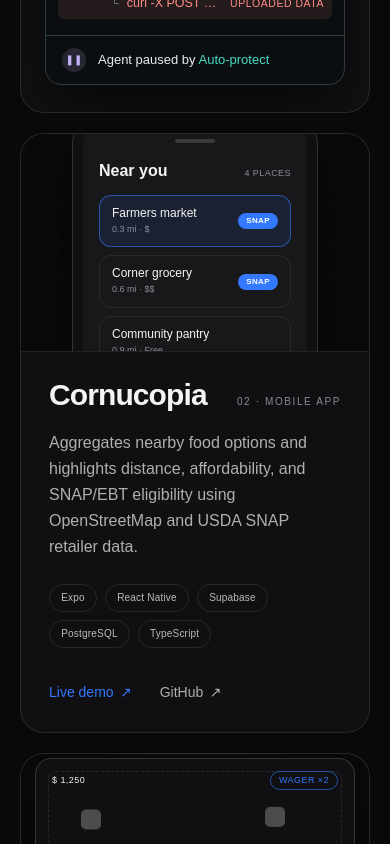
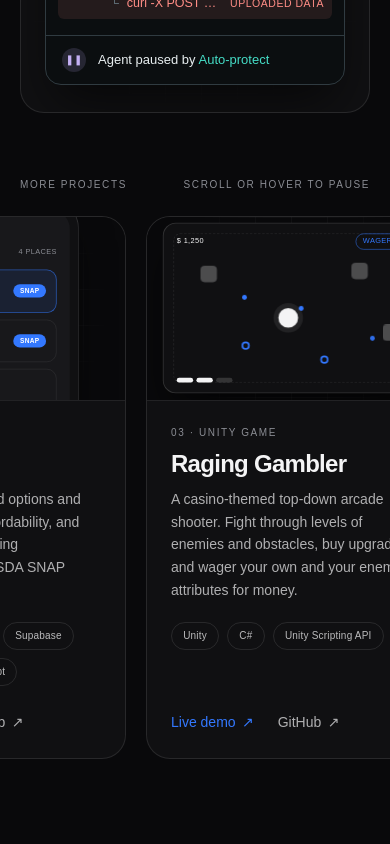
Before and after one commit to JakeFloch/jakefloch, a Next.js app: page / in a window 390 px wide. Shown: the part 3960-4804 px from the top of the page. Built offline with nearby package versions, Linux system fonts and the light colour scheme; a web font is replaced by a local one.

Commit message:
Show secondary projects in a slow auto-scrolling rail
Replace the 2x2 grid with a horizontal strip of smaller cards that
drifts and loops. It stays a normal scroll container, pauses on hover
or focus, and holds still under prefers-reduced-motion.

```diff
--- a/src/app/globals.css
+++ b/src/app/globals.css
@@ -225,6 +225,14 @@ em {
   animation: scan 3.2s ease-in-out infinite;
 }
 
+/* Scroll container without a visible scrollbar */
+.no-scrollbar {
+  scrollbar-width: none;
+}
+.no-scrollbar::-webkit-scrollbar {
+  display: none;
+}
+
 /* Form fields */
 .field {
   width: 100%;
--- /dev/null
+++ b/src/components/ProjectRail.tsx
@@ -0,0 +1,84 @@
+"use client";
+import { useEffect, useRef, type ReactNode } from "react";
+
+const SPEED = 28; // px per second
+
+// A horizontal strip of cards that drifts left on its own and loops
+// seamlessly. `sets` are identical copies of the same cards laid end to end;
+// once a full copy has scrolled past, the position snaps back by one copy.
+// It is an ordinary scroll container, so trackpad, touch and keyboard
+// scrolling all work, and the drift pauses while it is hovered or focused.
+export default function ProjectRail({ sets }: { sets: ReactNode[] }) {
+  const ref = useRef<HTMLDivElement | null>(null);
+  const paused = useRef(false);
+
+  useEffect(() => {
+    const el = ref.current;
+    if (!el) return;
+    const reduce = window.matchMedia("(prefers-reduced-motion: reduce)").matches;
+
+    let raf = 0;
+    let last = performance.now();
+    let pos = el.scrollLeft; // float; scrollLeft itself may round
+    let visible = false;
+
+    const io = new IntersectionObserver(([entry]) => {
+      visible = entry.isIntersecting;
+    });
+    io.observe(el);
+
+    const tick = (t: number) => {
+      const dt = Math.min(64, t - last);
+      last = t;
+      const a = el.children[0] as HTMLElement | undefined;
+      const b = el.children[1] as HTMLElement | undefined;
+      const period = a && b ? b.offsetLeft - a.offsetLeft : 0;
+
+      // Follow the user if they scrolled since the last frame.
+      if (Math.abs(el.scrollLeft - pos) > 2) pos = el.scrollLeft;
+      if (!paused.current && visible && !reduce) pos += (SPEED * dt) / 1000;
+      if (period > 0 && pos >= period) pos -= period;
+      if (Math.abs(el.scrollLeft - pos) >= 0.5) el.scrollLeft = pos;
+
+      raf = requestAnimationFrame(tick);
+    };
+    raf = requestAnimationFrame(tick);
+
+    return () => {
+      cancelAnimationFrame(raf);
+      io.disconnect();
+    };
+  }, []);
+
+  const pause = () => {
+    paused.current = true;
+  };
+  const resume = () => {
+    paused.current = false;
+  };
+
+  return (
+    <div
+      ref={ref}
+      role="region"
+      aria-label="More projects"
+      tabIndex={0}
+      onPointerEnter={pause}
+      onPointerLeave={resume}
+      onFocus={pause}
+      onBlur={resume}
+      className="no-scrollbar -mx-5 flex gap-5 overflow-x-auto px-5 md:-mx-10 md:px-10"
+    >
+      {sets.map((set, i) => (
+        <div
+          key={i}
+          // Only the first copy is exposed to assistive tech.
+          aria-hidden={i > 0 ? true : undefined}
+          className="flex shrink-0 gap-5"
+        >
+          {set}
+        </div>
+      ))}
+    </div>
+  );
+}
--- a/src/components/ProjectVisuals.tsx
+++ b/src/components/ProjectVisuals.tsx
@@ -10,7 +10,7 @@ function Frame({ children }: { children: ReactNode }) {
       className="relative flex aspect-[16/10] items-center justify-center overflow-hidden border-b border-line bg-ink"
     >
       <div className="visual-grid absolute inset-0" />
-      <div className="relative transition-transform duration-700 ease-out group-hover:scale-[1.04]">
+      <div className="relative scale-[0.82] transition-transform duration-700 ease-out group-hover:scale-[0.87]">
         {children}
       </div>
     </div>
--- a/src/components/Projects.tsx
+++ b/src/components/Projects.tsx
@@ -1,5 +1,6 @@
 import type { ReactNode } from "react";
 import HarnessDemo from "./HarnessDemo";
+import ProjectRail from "./ProjectRail";
 import {
   CornucopiaVisual,
   GalleryBoardVisual,
@@ -68,17 +69,69 @@ const PROJECTS: Project[] = [
   },
 ];
 
-function ExternalLink({ href, children }: { href: string; children: ReactNode }) {
+function ExternalLink({
+  href,
+  children,
+  clone = false,
+}: {
+  href: string;
+  children: ReactNode;
+  clone?: boolean;
+}) {
   return (
     <a
       href={href}
       target="_blank"
       rel="noopener noreferrer"
+      tabIndex={clone ? -1 : undefined}
       className="link text-sm font-medium"
     >
       {children} <span aria-hidden>↗</span>
     </a>
   );
+}
+
+// One pass of the project cards. The rail repeats these to loop; repeats are
+// clones, kept out of the tab order.
+function cards(clone: boolean) {
+  return PROJECTS.map((p, i) => (
+    <article
+      key={p.title}
+      className="group flex w-[18.5rem] shrink-0 flex-col overflow-hidden rounded-3xl border border-line bg-ink-2 transition-colors duration-300 hover:border-fg/25 sm:w-[21rem]"
+    >
+      <p.Visual />
+      <div className="flex flex-1 flex-col p-6">
+        <span className="label">
+          {String(i + 2).padStart(2, "0")} · {p.kind}
+        </span>
+        <h3 className="mt-3 font-display text-2xl leading-none tracking-[-0.03em]">
+          {p.title}
+        </h3>
+        <p className="mt-3 text-sm leading-relaxed text-fg/70">
+          {p.description}
+        </p>
+        <div className="mt-5 flex flex-wrap gap-2">
+          {p.tech.map((t) => (
+            <span key={t} className="chip">
+              {t}
+            </span>
+          ))}
+        </div>
+        <div className="mt-auto flex gap-6 pt-6">
+          <span className="text-accent">
+            <ExternalLink href={p.links.demo} clone={clone}>
+              Live demo
+            </ExternalLink>
+          </span>
+          <span className="text-fg/70">
+            <ExternalLink href={p.links.github} clone={clone}>
+              GitHub
+            </ExternalLink>
+          </span>
+        </div>
+      </div>
+    </article>
+  ));
 }
 
 export default function Projects() {
@@ -162,46 +215,14 @@ export default function Projects() {
         </article>
       </Reveal>
 
-      {/* The rest */}
-      <div className="mt-5 grid gap-5 md:grid-cols-2">
-        {PROJECTS.map((p, i) => (
-          <Reveal key={p.title} delay={(i % 2) * 0.08}>
-            <article
-              className="group flex h-full flex-col overflow-hidden rounded-3xl border border-line bg-ink-2 transition-colors duration-300 hover:border-fg/25"
-            >
-              <p.Visual />
-              <div className="relative z-10 flex flex-1 flex-col p-7 md:p-9">
-                <div className="flex items-baseline justify-between gap-4">
-                  <h3 className="font-display text-3xl leading-none tracking-[-0.03em] md:text-4xl">
-                    {p.title}
-                  </h3>
-                  <span className="label shrink-0">
-                    {String(i + 2).padStart(2, "0")} · {p.kind}
-                  </span>
-                </div>
-                <p className="mt-5 leading-relaxed text-fg/70">
-                  {p.description}
-                </p>
-                <div className="mt-6 flex flex-wrap gap-2">
-                  {p.tech.map((t) => (
-                    <span key={t} className="chip">
-                      {t}
-                    </span>
-                  ))}
-                </div>
-                <div className="mt-auto flex gap-7 pt-8">
-                  <span className="text-accent">
-                    <ExternalLink href={p.links.demo}>Live demo</ExternalLink>
-                  </span>
-                  <span className="text-fg/70">
-                    <ExternalLink href={p.links.github}>GitHub</ExternalLink>
-                  </span>
-                </div>
-              </div>
-            </article>
-          </Reveal>
-        ))}
-      </div>
+      {/* The rest: a slow, looping side-scroller */}
+      <Reveal className="mt-16 md:mt-24">
+        <div className="mb-6 flex items-center justify-between">
+          <p className="label">More projects</p>
+          <p className="label">Scroll or hover to pause</p>
+        </div>
+        <ProjectRail sets={[cards(false), cards(true), cards(true)]} />
+      </Reveal>
     </section>
   );
 }
```
